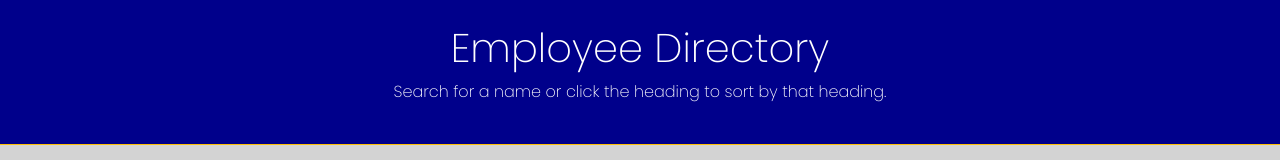
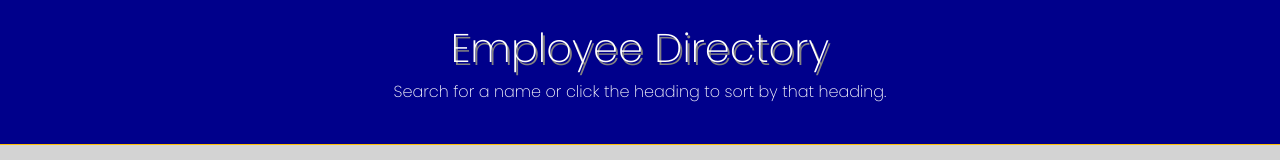
Before and after one commit to Torontow/MT-Employee-Directory, a React (Create React App) app: page / in a window 1280 px wide. Shown: the top 160 px of the page. Built offline with nearby package versions, Linux system fonts and the light colour scheme.

Commit message:
Style update.

```diff
--- a/src/components/Title/style.css
+++ b/src/components/Title/style.css
@@ -3,3 +3,7 @@
     background-color: darkblue;
     color: white;
 }
+
+h1 {
+    text-shadow: 2px 3px rgb(131, 130, 130);
+}
```
